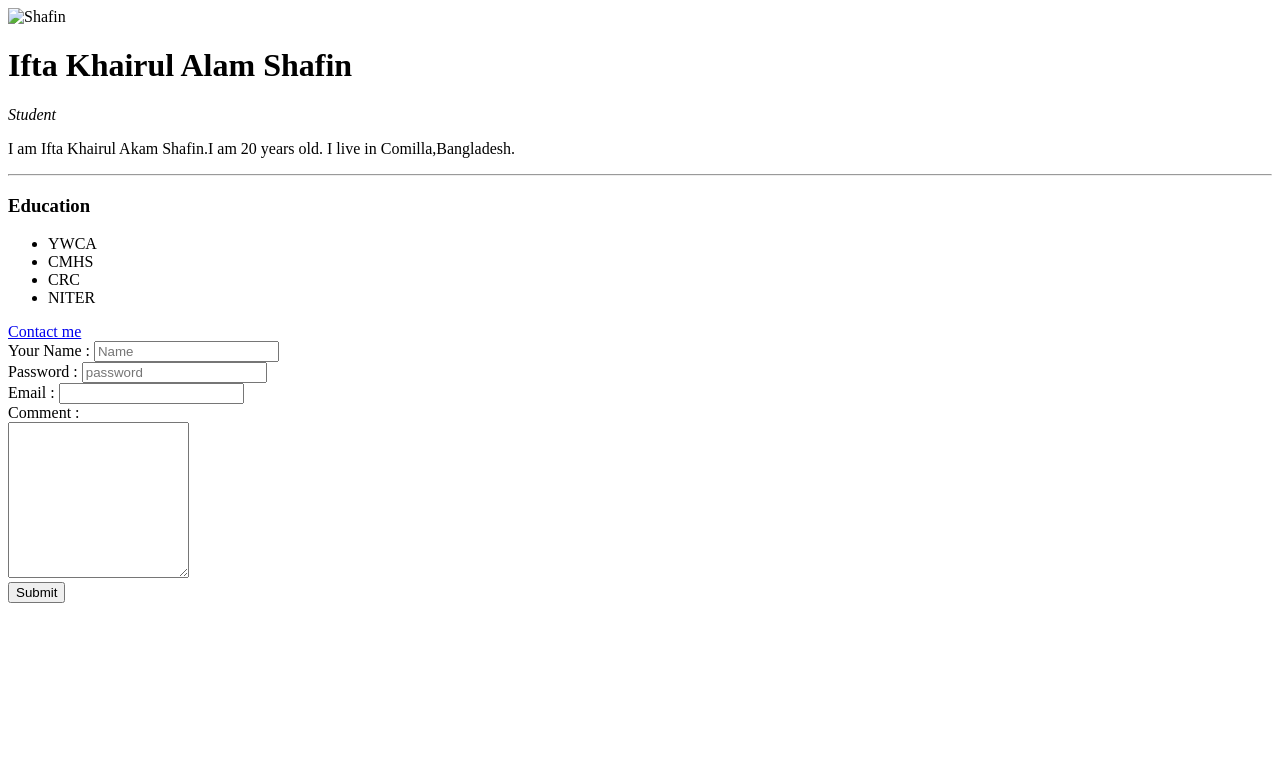
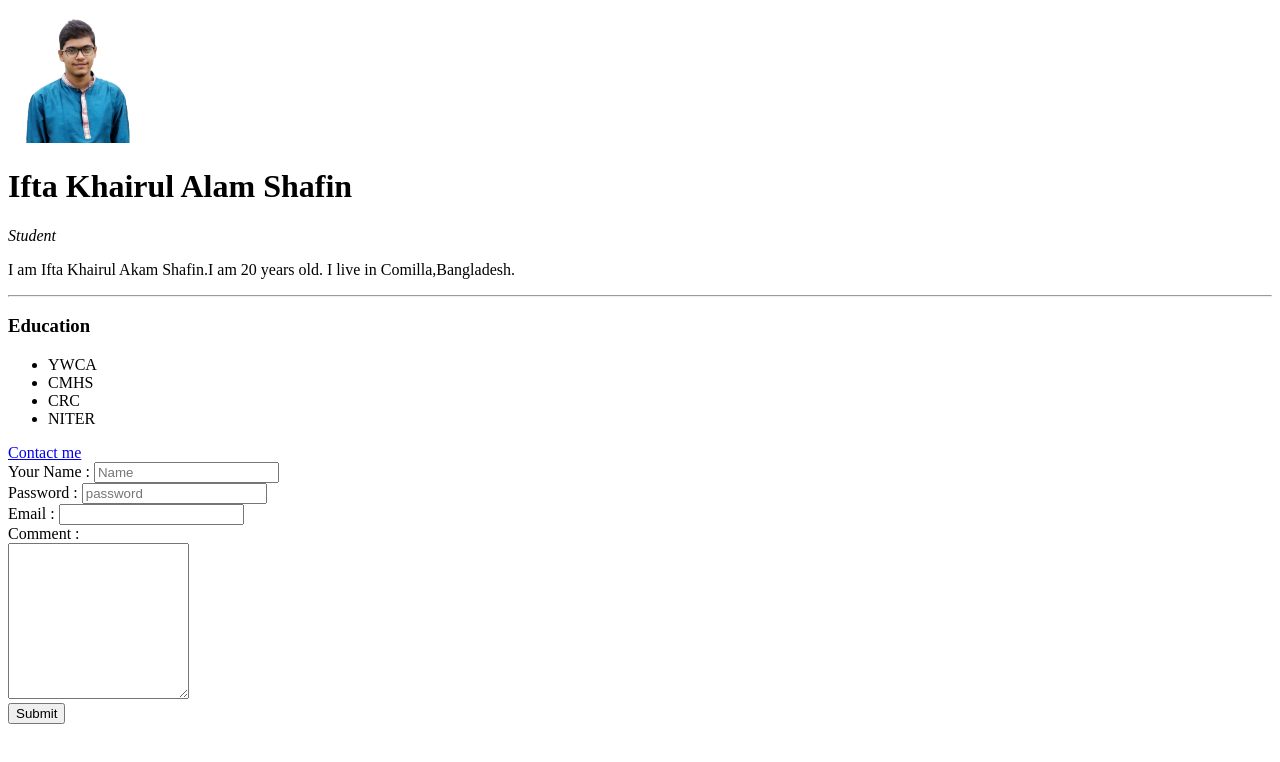
Before and after one commit to Shafin9919/HTML, a plain HTML site: page index.html in a window 1280 px wide. Drawn offline with Linux system fonts and the light colour scheme.

Commit message:
Update index.html

```diff
--- a/index.html
+++ b/index.html
@@ -7,7 +7,7 @@
     <title>Personal pages</title>
 </head>
 <body>
-    <img src="image/img 1.jpg" width="150" alt="Shafin">
+    <img src="img 1.jpg" width="150" alt="Shafin">
   <h1>Ifta Khairul Alam Shafin</h1>
     <p><em>Student</em></p>
     <p>I am Ifta Khairul Akam Shafin.I am 20 years old. I live in Comilla,Bangladesh.</p>
```
